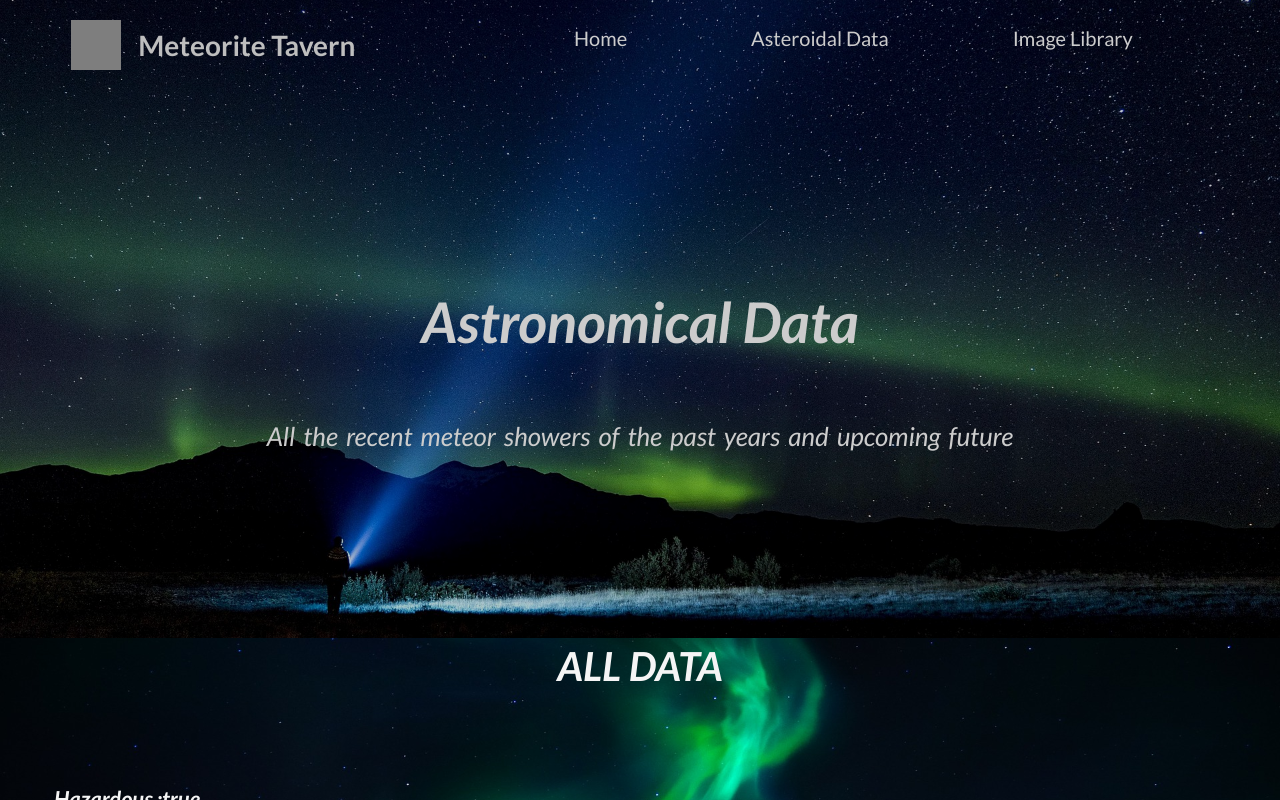
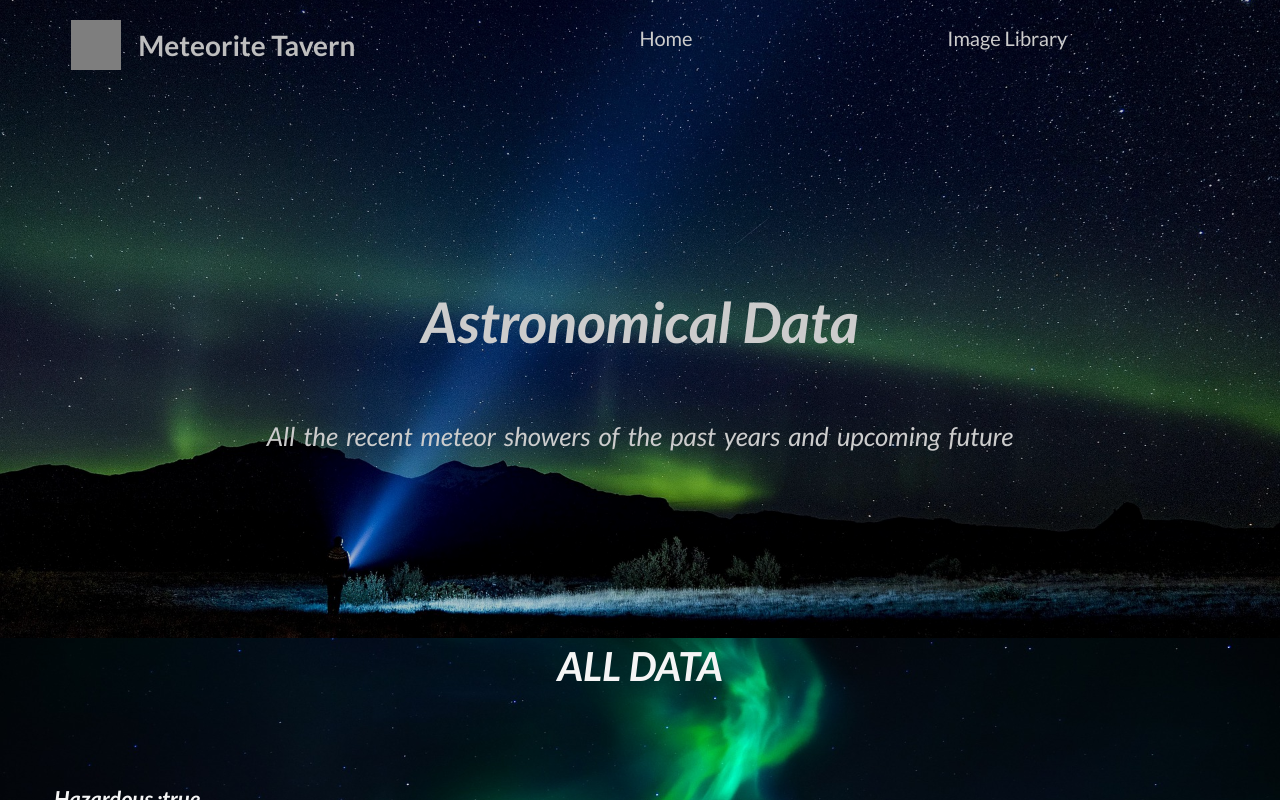
Before and after one commit to syedrameezahmed18/Meteorite, a React (Create React App) app: page /history in a window 1280 px wide. Shown: the top 800 px of the page. Built offline with nearby package versions, Linux system fonts and the light colour scheme; grey boxes are pictures that could not be loaded.

Commit message:
react-scroll added

```diff
--- a/src/containers/Links/history.js
+++ b/src/containers/Links/history.js
@@ -48,21 +48,7 @@ class History extends Component {
                        return(
                            <div className="thepage">
                        <div className="coveralt">
-                       <Fade top >
-                        <div className="forhead">
-                            <div className="left">
-                                <img src={met} alt="images" width="50px" height="50px"/>
-                                <p>Meteorite Tavern</p>
-                            </div>
-                            <div className="right">
-                                <ul>
-                                    <li><Link to="/">Home</Link></li>
-                                    <li><Link to="/history">Asteroidal Data</Link></li>
-                                    <li><Link to="/imagelibrary">Image Library</Link></li>
-                                </ul>
-                            </div>
-                        </div>
-                        </Fade>
+                       <Headview/>
                         <Fragment>
                             <Fade top><p className="super" > Astronomical Data</p></Fade>
                             <Fade bottom><p className="mini">All the recent meteor showers of the past years and upcoming future</p></Fade>
--- a/src/containers/homepage/Material.js
+++ b/src/containers/homepage/Material.js
@@ -27,7 +27,7 @@ export default class Material extends Component{
     }
     if(this.state.toPage===true){
         return(
-            <Redirect to="/imagelibrary"/>
+            <Redirect to={this.props.path}/>
         )
     }
     return(
--- a/src/containers/homepage/head.js
+++ b/src/containers/homepage/head.js
@@ -1,20 +1,12 @@
 import React, { Component, Fragment } from 'react';
-import {Link} from 'react-router-dom'
+import {withRouter,Link} from 'react-router-dom'
 import met from "../../images/meteor.png";
 import Info from './info'
-import {FaBars} from 'react-icons/fa'
 import Fade from 'react-reveal/Fade'
+
 class Headview extends Component {
-    state={
-        ren:false,
-    }
 
-    handleClick=()=>{
-        this.setState({ren:true})
-    }
     render(){
-        let val=true;
-        console.log(this.state.ren)
     return(
         <Fragment>
        <Fade top ><div className="forhead">
@@ -23,14 +15,21 @@ class Headview extends Component {
                 <p>Meteorite Tavern</p>
             </div>
             <div className="right">
+                {this.props.history.location.pathname==='/history' && (
+                <ul>
+                    <li><Link to="/">Home</Link></li>
+                    <li><Link to="/imagelibrary">Image Library</Link></li>
+                </ul>
+
+                   )}
+             {this.props.history.location.pathname==='/imagelibrary' && (
                 <ul>
                     <li><Link to="/">Home</Link></li>
                     <li><Link to="/history">Asteroidal Data</Link></li>
-                    <li><Link to="/imagelibrary">Image Library</Link></li>
                 </ul>
-                <button className="right-btn" onClick={this.handleClick}>
-                     <FaBars size={22} color={"white"}/>
-                </button>
+
+                   )}
+
 
 
             </div>
@@ -41,4 +40,4 @@ class Headview extends Component {
     );
 }
 }
-export default Headview;
+export default withRouter(Headview);
--- a/src/containers/homepage/main.js
+++ b/src/containers/homepage/main.js
@@ -12,10 +12,10 @@ import {Route} from 'react-router-dom'
 import Search from '../Images/Search'
 import shower from '../../images/shower.png'
 import car1 from '../../images/car1.jpg'
-import {Link} from 'react-router-dom'
 import met from "../../images/meteor.png";
 import Fade from 'react-reveal/Fade'
-
+import {Link} from 'react-router-dom'
+import {Link as Scli} from 'react-scroll'
 class Main extends Component {
     constructor()
     {
@@ -53,8 +53,9 @@ class Main extends Component {
                                 <div className="right">
                                     <ul>
                                         <li><Link to="/">Home</Link></li>
-                                        <li><Link to="/history">Asteroidal Data</Link></li>
-                                        <li><a href="#img">Image Library</a></li>
+                                        <li><Scli activeClass="active" className="asteroidal" to="ast" spy={true} smooth={true} duration={500} >Asteroidal Data</Scli></li>
+                                        <li><Scli activeClass="active" className="image" to="img" spy={true} smooth={true} duration={500} >Image Library</Scli></li>
+
                                     </ul>
                                 </div>
 
@@ -65,11 +66,11 @@ class Main extends Component {
                     <div className="caro">
                     <Cont/>
                     </div>
-                    <div id='ast'>
-                        <Material floatimg={'left'} floattext={'right'} img={shower}/>
+                    <div className='ast'>
+                        <Material floatimg={'left'} floattext={'right'} img={shower} path={"/history"}/>
                     </div>
-                    <div id='img'>
-                    <Material floatimg={'right'} floattext={'left'} img={car1}/>
+                    <div className='img'>
+                    <Material floatimg={'right'} floattext={'left'} img={car1} path={"/imagelibrary"}/>
                     </div>
                     <Footer/>
 
--- a/src/overall.css
+++ b/src/overall.css
@@ -36,7 +36,7 @@
 .coversearch{
     background: url("./images/string.jpg");
     background-size: cover;
-    height:740px;
+    height:638px;
     opacity: 0.8;
     background-position-y: -120px;
 }
```
